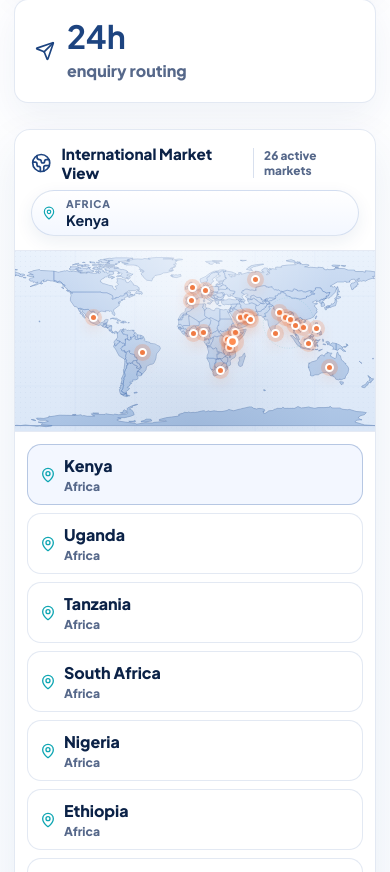
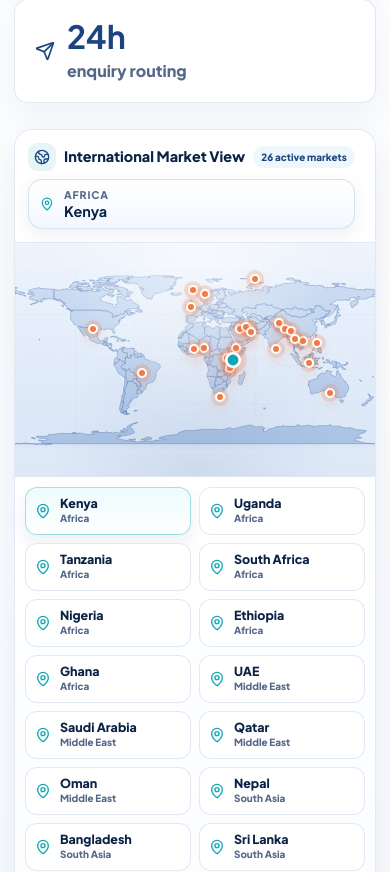
Before and after one commit to Alekh5806/memphis-eye-care, a React (Vite) app: page /global-reach in a window 390 px wide. Shown: the part 1352-2224 px from the top of the page. Built offline with nearby package versions, Linux system fonts and the light colour scheme; no server answers.

Commit message:
map responsiveness improved

```diff
--- a/src/styles/app/11-responsive-alignment.css
+++ b/src/styles/app/11-responsive-alignment.css
@@ -224,6 +224,151 @@
   .global-reach-section:not(.global-reach-full) .market-selector button:nth-child(n+7) {
     display: none;
   }
+
+  .global-reach-full .world-map-panel {
+    border-radius: 18px;
+    box-shadow: 0 16px 38px rgba(11, 34, 71, 0.08);
+  }
+
+  .global-reach-full .world-map-header {
+    align-items: stretch;
+    padding: 13px;
+  }
+
+  .global-reach-full .world-map-title {
+    width: 100%;
+    display: grid;
+    grid-template-columns: 28px minmax(0, 1fr) auto;
+    gap: 8px;
+  }
+
+  .global-reach-full .world-map-title svg {
+    width: 28px;
+    height: 28px;
+    border-radius: 9px;
+    padding: 6px;
+    background: rgba(15, 166, 179, 0.1);
+  }
+
+  .global-reach-full .world-map-title span {
+    min-width: 0;
+    align-self: center;
+    font-size: 0.9rem;
+    line-height: 1.18;
+  }
+
+  .global-reach-full .world-map-title small {
+    align-self: center;
+    border-left: 0;
+    margin-left: 0;
+    padding: 5px 8px;
+    border-radius: 999px;
+    background: #eef7fb;
+    color: var(--primary);
+    font-size: 0.62rem;
+    white-space: nowrap;
+  }
+
+  .global-reach-full .map-caption {
+    width: 100%;
+    justify-content: flex-start;
+    border-radius: 14px;
+    padding: 9px 11px;
+  }
+
+  .global-reach-full .world-map {
+    aspect-ratio: 1.55 / 1;
+    min-height: 220px;
+  }
+
+  .global-reach-full .country-marker {
+    width: 34px;
+    height: 34px;
+  }
+
+  .global-reach-full .country-marker span {
+    width: 10px;
+    height: 10px;
+    box-shadow:
+      0 0 0 5px rgba(240, 123, 68, 0.18),
+      0 8px 16px rgba(240, 123, 68, 0.28);
+  }
+
+  .global-reach-full .country-marker.is-active span {
+    width: 12px;
+    height: 12px;
+    background: var(--teal);
+    box-shadow:
+      0 0 0 5px rgba(15, 166, 179, 0.18),
+      0 8px 18px rgba(15, 166, 179, 0.28);
+  }
+
+  .global-reach-full .market-selector {
+    grid-template-columns: repeat(2, minmax(0, 1fr));
+    gap: 8px;
+    padding: 10px;
+    background:
+      linear-gradient(180deg, #ffffff, #f7fbff);
+  }
+
+  .global-reach-full .market-selector button {
+    min-height: 48px;
+    grid-template-columns: 18px minmax(0, 1fr);
+    gap: 1px 7px;
+    border-radius: 12px;
+    padding: 9px 9px;
+  }
+
+  .global-reach-full .market-selector button.is-active {
+    border-color: rgba(15, 166, 179, 0.36);
+    background:
+      linear-gradient(180deg, rgba(236, 251, 252, 0.95), #ffffff);
+    box-shadow: 0 8px 18px rgba(11, 34, 71, 0.07);
+  }
+
+  .global-reach-full .market-selector span {
+    min-width: 0;
+    overflow: hidden;
+    font-size: 0.78rem;
+    line-height: 1.12;
+    text-overflow: ellipsis;
+    white-space: nowrap;
+  }
+
+  .global-reach-full .market-selector small {
+    min-width: 0;
+    overflow: hidden;
+    font-size: 0.62rem;
+    line-height: 1.12;
+    text-overflow: ellipsis;
+    white-space: nowrap;
+  }
+
+  .global-reach-full .country-detail-card {
+    border-radius: 18px;
+  }
+
+  .global-reach-full .country-detail-head {
+    padding-top: 24px;
+  }
+
+  .global-reach-full .country-detail-card h3 {
+    margin-top: 14px;
+  }
+
+  .global-reach-full .country-meta-grid {
+    grid-template-columns: repeat(2, minmax(0, 1fr));
+  }
+
+  .global-reach-full .country-products {
+    display: flex;
+    flex-wrap: wrap;
+    gap: 8px;
+  }
+
+  .global-reach-full .country-products h4 {
+    width: 100%;
+  }
 }
 
 @media (max-width: 430px) {
@@ -322,6 +467,10 @@
     grid-template-columns: 1fr;
   }
 
+  .global-reach-full .market-selector {
+    grid-template-columns: repeat(2, minmax(0, 1fr));
+  }
+
   .footer-grid h3 {
     margin-bottom: 10px;
   }
@@ -351,6 +500,19 @@
 
   .map-caption {
     width: 100%;
+  }
+
+  .global-reach-full .world-map-title {
+    grid-template-columns: 28px minmax(0, 1fr);
+  }
+
+  .global-reach-full .world-map-title small {
+    grid-column: 1 / -1;
+    justify-self: start;
+  }
+
+  .global-reach-full .market-selector button {
+    padding-inline: 8px;
   }
 }
 
```
